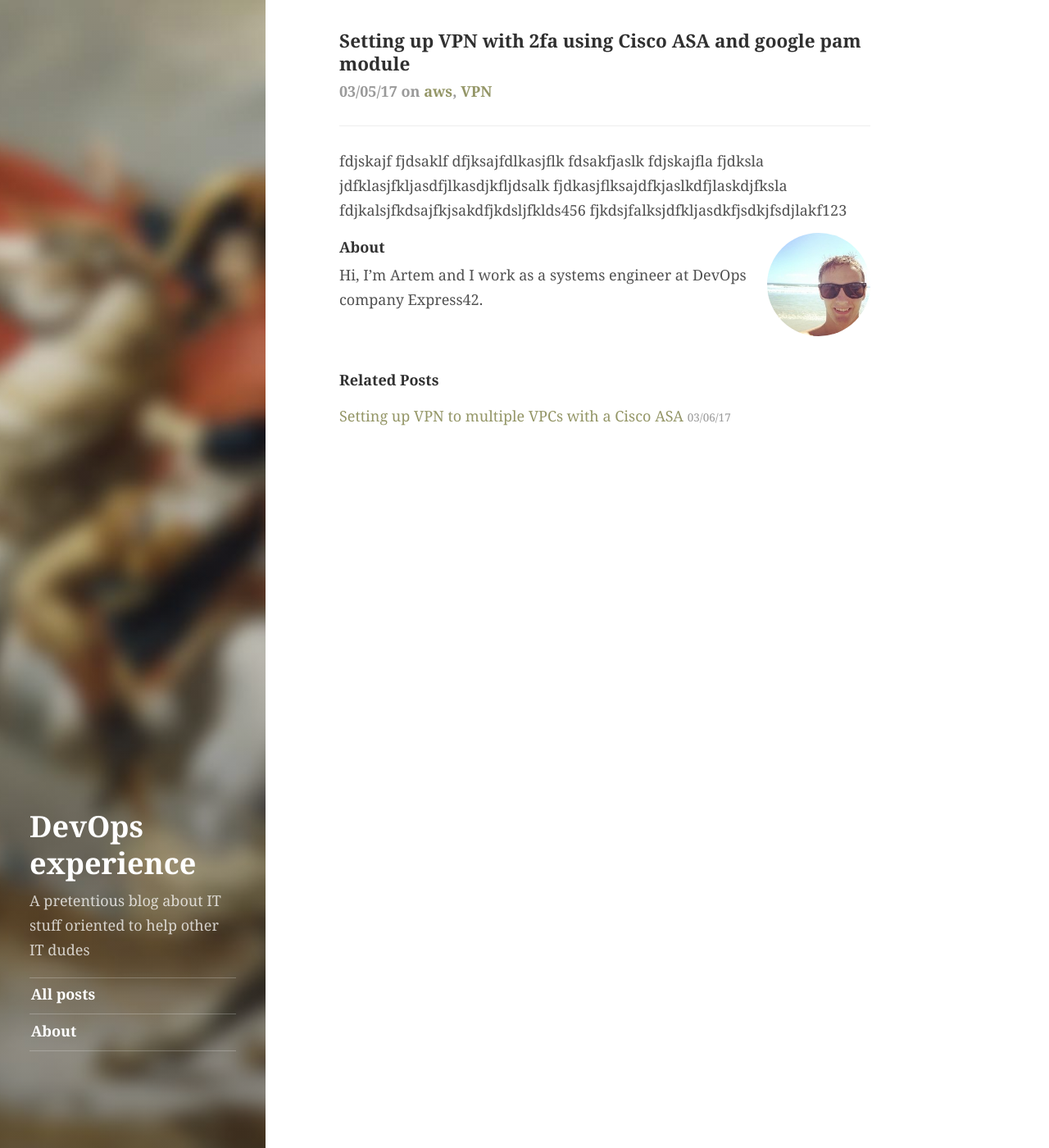
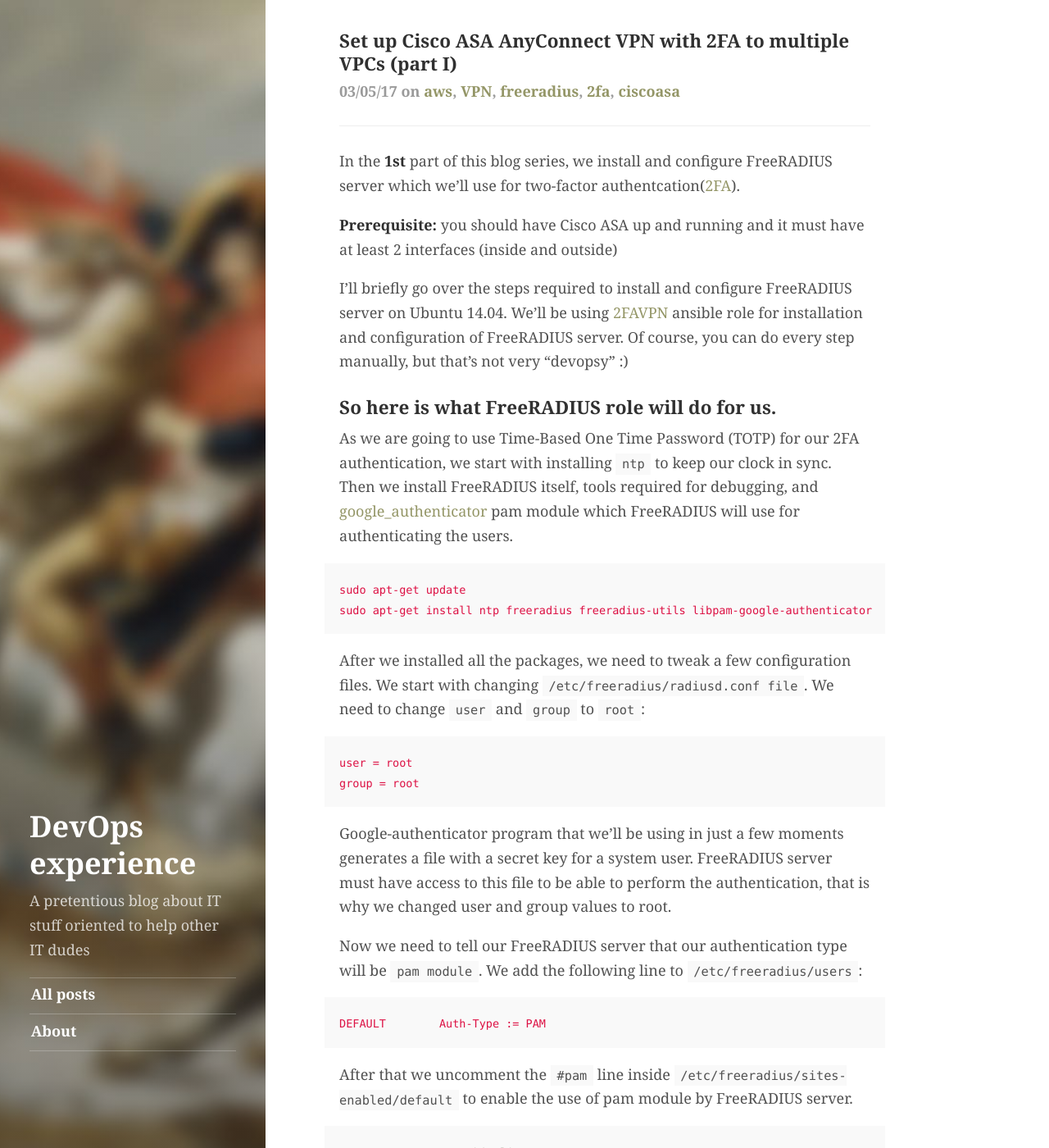
Before and after one commit to Artemmkin/Artemmkin.github.io, a Jekyll site: the page built from _posts/2017-03-05-vpn-ciscoasa-plus-2fa.md, in a window 1280 px wide and 1400 px high. Shown: the whole window at 82% size. Built offline with Jekyll 4.4.1, drawn with Linux system fonts in a browser that asks for light colours; some of the changed text lies outside the part shown.

Commit message:
Add CiscoVPN post (part I)

````diff
--- a/_posts/2017-03-05-vpn-ciscoasa-plus-2fa.md
+++ b/_posts/2017-03-05-vpn-ciscoasa-plus-2fa.md
@@ -1,16 +1,88 @@
 ---
 layout: post
-title: Setting up VPN with 2fa using Cisco ASA and google pam module
-tags: [aws,vpn]
+title: Set up Cisco ASA AnyConnect VPN with 2FA to multiple VPCs (part I)
+tags: [aws, vpn, freeradius, 2fa, ciscoasa]
 ---
-fdjskajf
-fjdsaklf
-dfjksajfdlkasjflk
-fdsakfjaslk
-fdjskajfla
-fjdksla
-jdfklasjfkljasdfjlkasdjkfljdsalk
-fjdkasjflksajdfkjaslkdfjlaskdjfksla
-fdjkalsjfkdsajfkjsakdfjkdsljfklds456
+
+In the **1st** part of this blog series, we install and configure FreeRADIUS server which we'll use for two-factor authentcation([2FA](https://en.wikipedia.org/wiki/Multi-factor_authentication)).
+
+__Prerequisite:__ you should have Cisco ASA up and running and it must have at least 2 interfaces (inside and outside)
+
+I'll briefly go over the steps required to install and configure FreeRADIUS server on Ubuntu 14.04. We'll be using [2FAVPN](https://github.com/Artemmkin/2FAVPN) ansible role for installation and configuration of FreeRADIUS server. Of course, you can do every step manually, but that's not very "devopsy" :)
 <!--break-->
-fjkdsjfalksjdfkljasdkfjsdkjfsdjlakf123
+
+### So here is what FreeRADIUS role will do for us.
+
+As we are going to use Time-Based One Time Password (TOTP) for our 2FA authentication, we start with installing ```ntp``` to keep our clock in sync. Then we install FreeRADIUS itself, tools required for debugging, and [google_authenticator](https://github.com/google/google-authenticator-libpam) pam module which FreeRADIUS will use for authenticating the users.
+~~~yml
+sudo apt-get update
+sudo apt-get install ntp freeradius freeradius-utils libpam-google-authenticator
+~~~
+
+After we installed all the packages, we need to tweak a few configuration files.
+We start with changing ```/etc/freeradius/radiusd.conf file```. We need to change ```user``` and ```group``` to ```root```:
+~~~yml
+user = root
+group = root
+~~~
+Google-authenticator program that we'll be using in just a few moments generates a file with a secret key for a system user. FreeRADIUS server must have access to this file to be able to perform the authentication, that is why we changed user and group values to root.
+
+Now we need to tell our FreeRADIUS server that our authentication type will be ```pam module```. We add the following line to ```/etc/freeradius/users```:
+~~~yml
+DEFAULT        Auth-Type := PAM
+~~~
+After that we uncomment the ```#pam``` line inside ```/etc/freeradius/sites-enabled/default``` to enable the use of pam module by FreeRADIUS server.
+~~~yml
+#  pam # uncomment this line
+~~~
+Finally, we edit ```/etc/pam.d/radiusd``` file to configure our FreeRADIUS to authenticate users based on their system password and Google Authenticator token.
+
+Our ```/etc/pam.d/radiusd``` file will look like this:
+~~~yml
+#@include common-auth
+#@include common-account
+#@include common-password
+#@include common-session
+
+auth requisite pam_google_authenticator.so forward_pass
+auth required pam_unix.so use_first_pass
+~~~
+Also, we need to change clients config to tell FreeRADIUS server to handle requests from Cisco ASA, so we add the following lines to ```/etc/FreeRADIUS/clients.conf```:
+{% raw %}
+~~~yml
+client ASA {
+  ipaddr = {{ asa_internal_iface_ip }}
+  secret = {{ shared_secret }}
+  }
+~~~
+{% endraw %}
+The ```ipaddr``` value should equal to the IP address of the Cisco ASA's ```inside``` network interface. You can change the corresponding variables in the defaults.
+
+We're done with FreeRADIUS configuration and it's time to create our first system user and generate secret key for this user.
+~~~yml
+- name: Generate secret key file for {{ admin_username }} user
+  command: sudo -u {{ admin_username }} google-authenticator  -t -d -r 1 -R 30 -w 3 -s /home/{{ admin_username }}/.google_authenticator -f
+~~~
+When running ```google_authenticator``` command, it'll prompt you for choosing different options. To avoid that and automate the process, we pass the values of those options along with the command.
+
+Once the secret key was generated, we will show the content of {% raw %} ```/home/{{admin_username}}/.google_authenticator```{% endraw %} during ansible run with debug module. So when running ansible role, at almost the very end you'll something similar to this
+
+![400x200](/public/img/CiscoVPN/secret_key.gif)
+
+After that we enter our secret key in Google Authenticator app so that it could start generating TOTPs for us.
+
+We can check that our FreeRADIUS server works as expected by running a local authentication test. Run the following command on the machine where FreeRADIUS is running.
+~~~yml
+radtest <username> <unix_password><google_auth_token> localhost 18120 testing123
+~~~
+If configured correctly, you should see a message that Access-Accept packet was received.
+
+![400x200](/public/img/CiscoVPN/access_packet.jpg)
+
+If something went wrong, you can use these commands to start FreeRADIUS in debug mode:
+~~~yml
+service freeradius stop
+freeradius -XXX
+~~~
+
+To be continued ...
````
Also changed, not shown: _data/tags.yml (+12 -1 lines), _posts/2017-03-06-multivpc-vpn.md (+2 -11 lines), public/img/CiscoVPN/access_packet.jpg (added), public/img/CiscoVPN/secret_key.gif (added).
